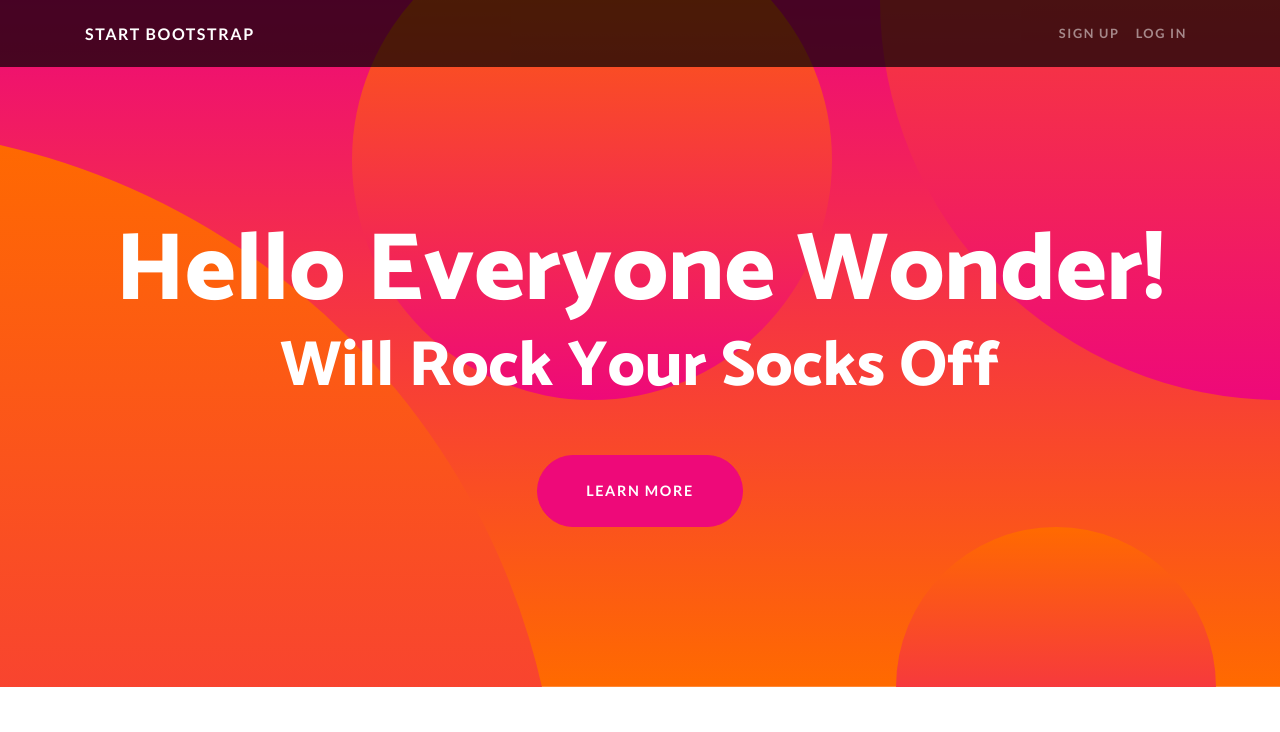
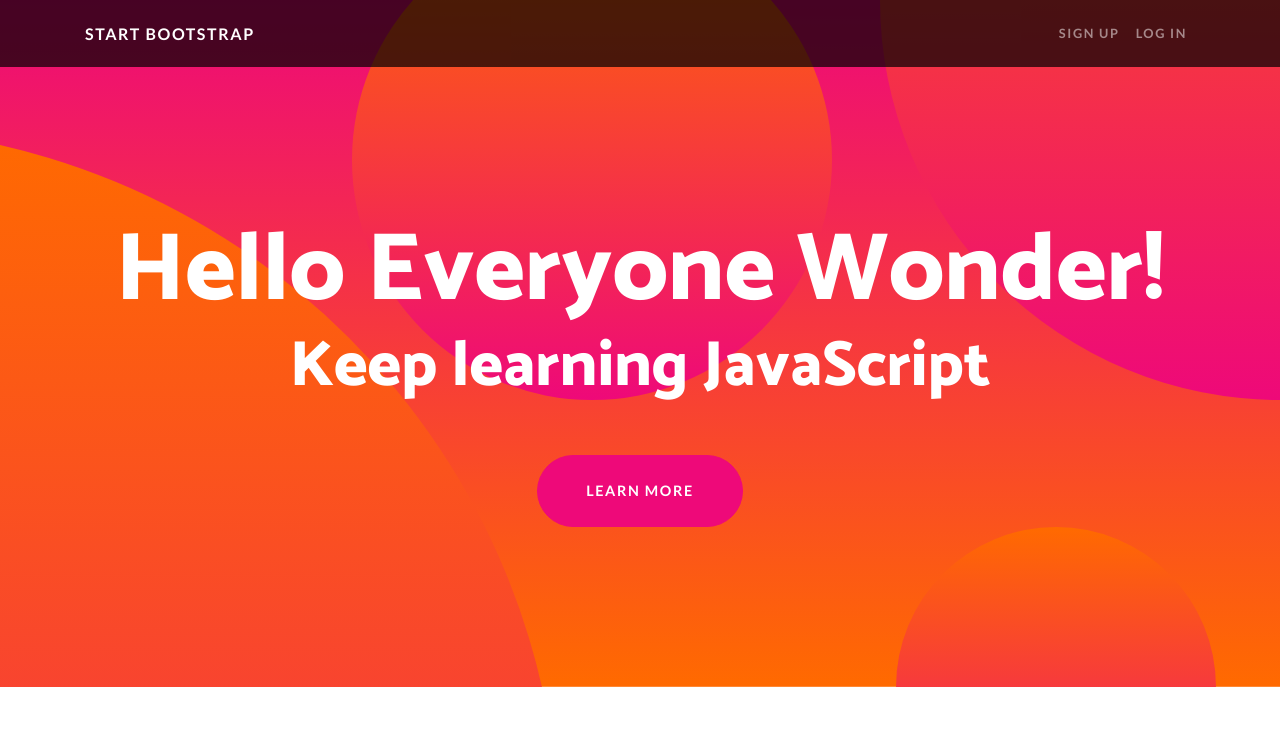
Before and after one commit to maxnguyen24111993/testing-netlify, a website: page index.html in a window 1280 px wide. Shown: the top 732 px of the page. Drawn offline with Linux system fonts and the light colour scheme.

Commit message:
testing deploy 3

```diff
--- a/index.html
+++ b/index.html
@@ -48,7 +48,7 @@
     <div class="masthead-content">
       <div class="container">
         <h1 class="masthead-heading mb-0">Hello Everyone Wonder!</h1>
-        <h2 class="masthead-subheading mb-0">Will Rock Your Socks Off</h2>
+        <h2 class="masthead-subheading mb-0">Keep learning JavaScript</h2>
         <a href="#" class="btn btn-primary btn-xl rounded-pill mt-5">Learn More</a>
       </div>
     </div>
```
